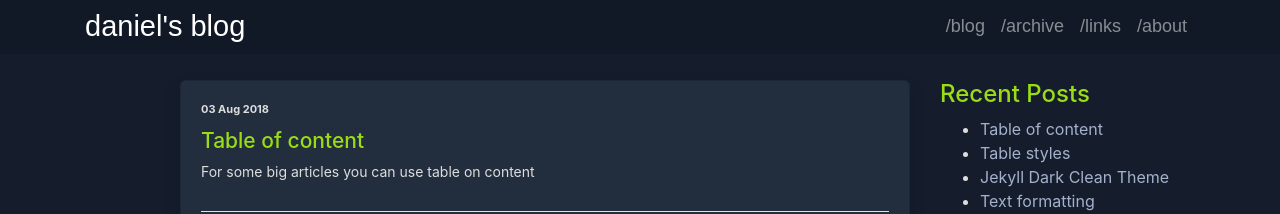
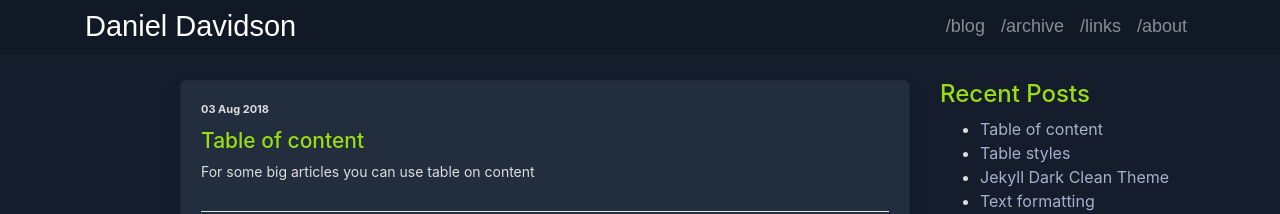
Before and after one commit to danieldavidson/danieldavidson.github.io, a Jekyll site: the page built from index.html, in a window 1280 px wide. Shown: the top 214 px of the page. Built offline with Jekyll 4.4.1, drawn with Linux system fonts in a browser that asks for light colours.

Commit message:
Update _config.yml

```diff
--- a/_config.yml
+++ b/_config.yml
@@ -1,6 +1,6 @@
 # Jekyll configuration
 
-name: daniel's blog
+name: Daniel Davidson
 description:
 
 # Url is currently only used only for the RSS feed in feed.xml
```
